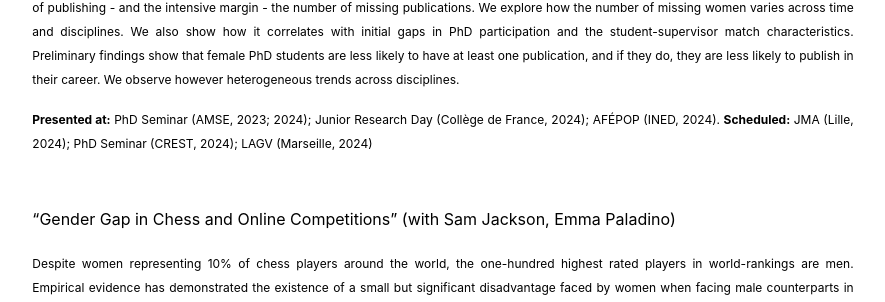
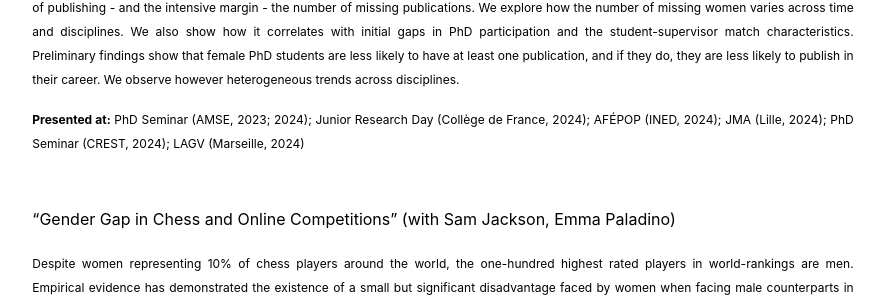
Before and after one commit to alienorbisantis/alienorbisantis.github.io, a Jekyll site: the page built from Research/Research.md, in a window 1280 px wide. Shown: the part 433-735 px from the top of the page, without its empty margins (197-1082 px from the left). Built offline with Jekyll 4.4.1, drawn with Linux system fonts in a browser that asks for light colours.

Commit message:
Update Research.md

```diff
--- a/Research/Research.md
+++ b/Research/Research.md
@@ -16,7 +16,7 @@
 </p>
 
 <p align="justify">
-<sub> <b>Presented at:</b> PhD Seminar (AMSE, 2023; 2024); Junior Research Day (Collège de France, 2024); AFÉPOP (INED, 2024). <b>Scheduled:</b> JMA (Lille, 2024); PhD Seminar (CREST, 2024); LAGV (Marseille, 2024) </sub>
+<sub> <b>Presented at:</b> PhD Seminar (AMSE, 2023; 2024); Junior Research Day (Collège de France, 2024); AFÉPOP (INED, 2024); JMA (Lille, 2024); PhD Seminar (CREST, 2024); LAGV (Marseille, 2024) </sub>
 
 </p>
 &nbsp;
```
